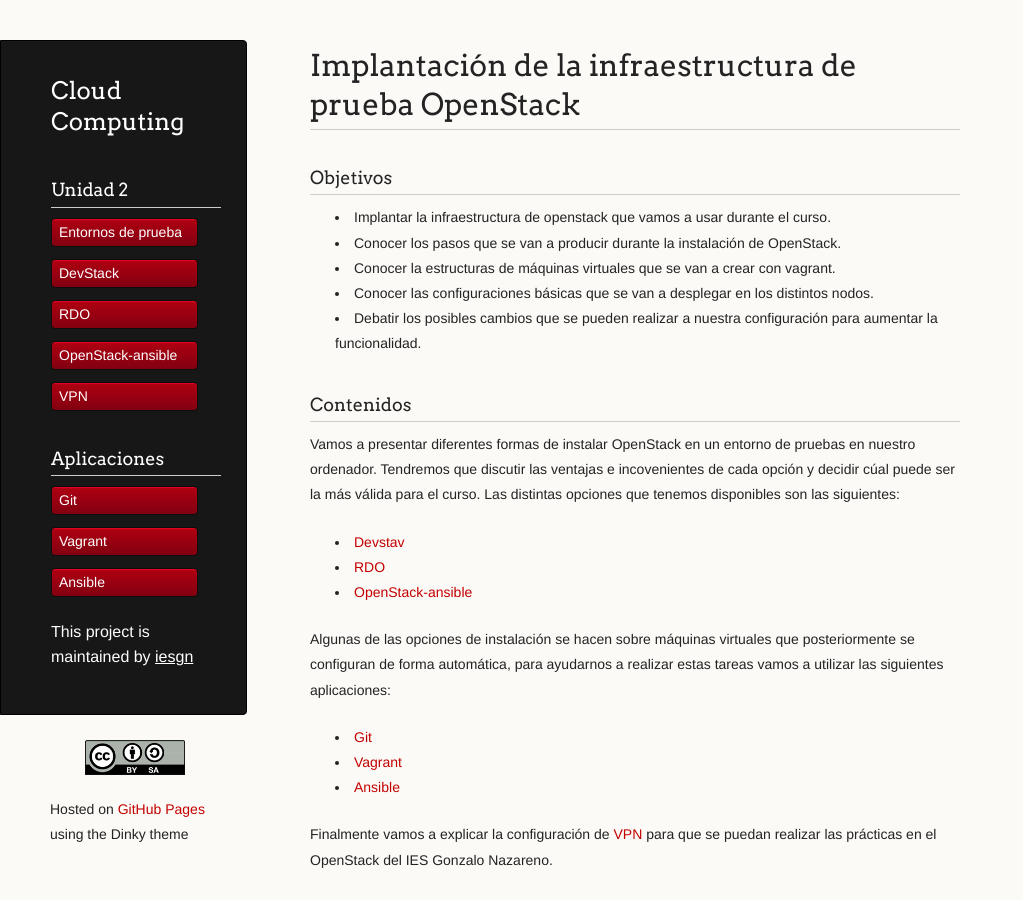
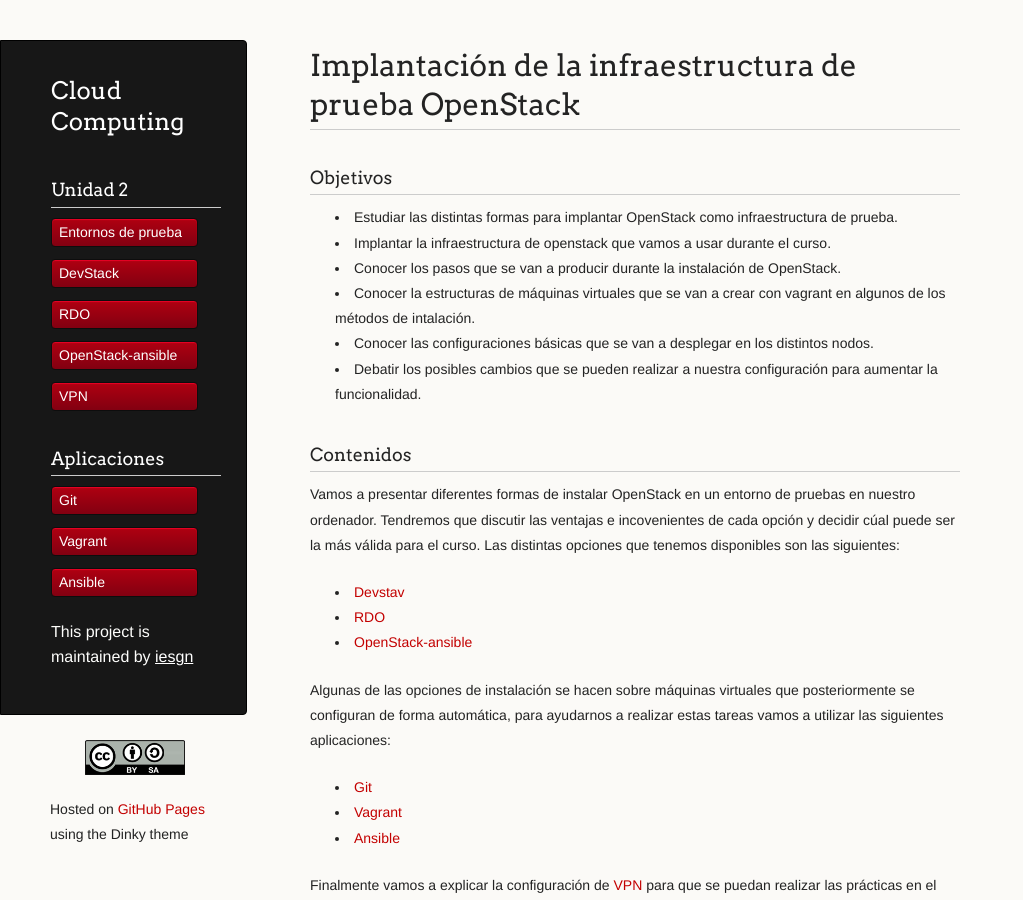
Before and after one commit to iesgn/cloud, a Jekyll site: the page built from curso/u2/index.md, in a window 1280 px wide and 900 px high. Shown: the whole window, without its empty margins (0-1023 px from the left). Built offline with Jekyll 4.4.1, drawn with Linux system fonts in a browser that asks for light colours.

Commit message:
Correcciones menores u2

```diff
--- a/curso/u2/index.md
+++ b/curso/u2/index.md
@@ -7,9 +7,10 @@ menu:
 ---
 ###Objetivos
 
+* Estudiar las distintas formas para implantar OpenStack como infraestructura de prueba.
 * Implantar la infraestructura de openstack que vamos a usar durante el curso.
 * Conocer los pasos que se van a producir durante la instalación de OpenStack.
-* Conocer la estructuras de máquinas virtuales que se van a crear con vagrant.
+* Conocer la estructuras de máquinas virtuales que se van a crear con vagrant en algunos de los métodos de intalación.
 * Conocer las configuraciones básicas que se van a desplegar en los distintos nodos.
 * Debatir los posibles cambios que se pueden realizar a nuestra configuración para aumentar la funcionalidad.
 
```
